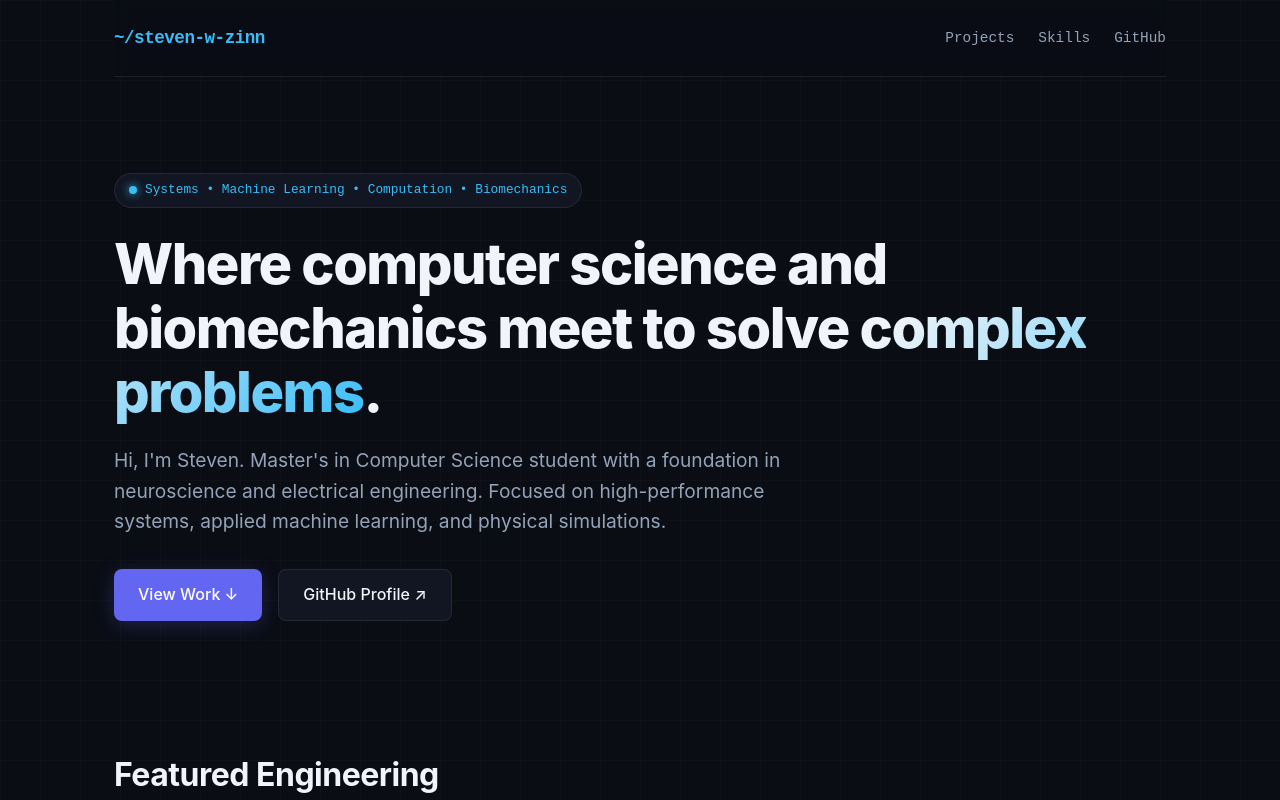
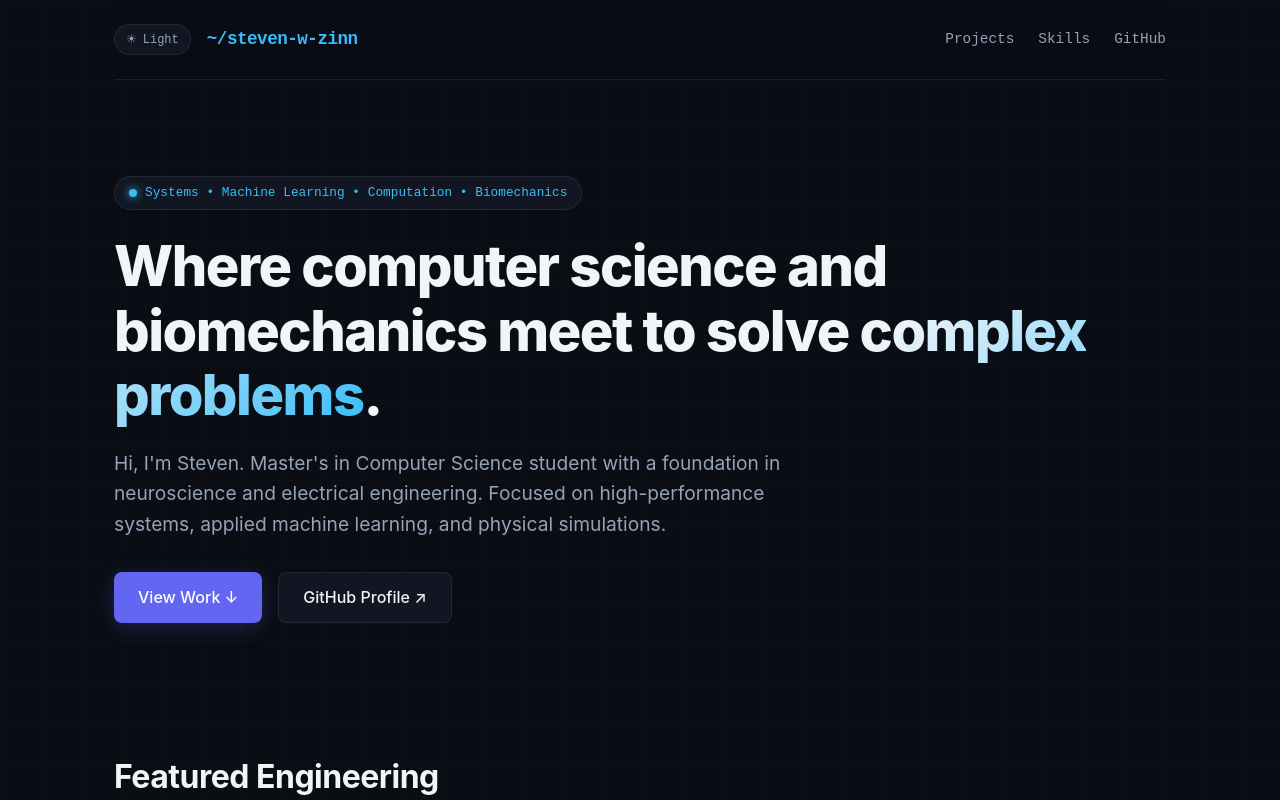
Before and after one commit to stovetop-z/stovetop-z.github.io, a React (Create React App) app: page / in a window 1280 px wide. Shown: the top 800 px of the page. Built offline with nearby package versions, Linux system fonts and the light colour scheme.

Commit message:
Light mode option.

```diff
--- a/src/App.css
+++ b/src/App.css
@@ -10,7 +10,31 @@
   --text-main: #f1f5f9;
   --text-muted: #94a3b8;
   --text-dim: #64748b;
+  --grid-line: rgba(255, 255, 255, 0.02);
+  --navbar-bg: rgba(10, 13, 20, 0.85);
+  --tag-bg: rgba(255, 255, 255, 0.04);
+  --tag-border: rgba(255, 255, 255, 0.04);
+  --shadow-card: rgba(0, 0, 0, 0.4);
   --font-mono: "Fira Code", "JetBrains Mono", monospace, monospace;
+}
+
+.theme-light {
+  --bg-primary: #f8fafc;
+  --bg-secondary: #eef2ff;
+  --bg-card: rgba(255, 255, 255, 0.82);
+  --border-color: rgba(15, 23, 42, 0.12);
+  --border-focus: rgba(79, 70, 229, 0.5);
+  --accent: #4f46e5;
+  --accent-glow: rgba(79, 70, 229, 0.2);
+  --accent-cyan: #0284c7;
+  --text-main: #172033;
+  --text-muted: #475569;
+  --text-dim: #64748b;
+  --grid-line: rgba(15, 23, 42, 0.06);
+  --navbar-bg: rgba(248, 250, 252, 0.88);
+  --tag-bg: rgba(15, 23, 42, 0.04);
+  --tag-border: rgba(15, 23, 42, 0.08);
+  --shadow-card: rgba(15, 23, 42, 0.12);
 }
 
 * {
@@ -28,6 +52,12 @@ body {
   overflow-x: hidden;
 }
 
+.app {
+  min-height: 100vh;
+  background-color: var(--bg-primary);
+  transition: background-color 0.25s ease, color 0.25s ease;
+}
+
 /* Background Grid Effect */
 .bg-grid {
   position: fixed;
@@ -37,10 +67,10 @@ body {
   height: 100vh;
   background-image: linear-gradient(
       to right,
-      rgba(255, 255, 255, 0.02) 1px,
+      var(--grid-line) 1px,
       transparent 1px
     ),
-    linear-gradient(to bottom, rgba(255, 255, 255, 0.02) 1px, transparent 1px);
+    linear-gradient(to bottom, var(--grid-line) 1px, transparent 1px);
   background-size: 40px 40px;
   pointer-events: none;
   z-index: 0;
@@ -65,7 +95,35 @@ body {
   position: sticky;
   top: 0;
   z-index: 100;
-  background-color: rgba(10, 13, 20, 0.85);
+  background-color: var(--navbar-bg);
+}
+
+.nav-left {
+  display: flex;
+  align-items: center;
+  gap: 16px;
+}
+
+.theme-toggle {
+  display: inline-flex;
+  align-items: center;
+  gap: 6px;
+  background: var(--bg-secondary);
+  color: var(--text-muted);
+  border: 1px solid var(--border-color);
+  border-radius: 9999px;
+  padding: 7px 11px;
+  font-family: var(--font-mono);
+  font-size: 0.75rem;
+  cursor: pointer;
+  transition: color 0.2s ease, border-color 0.2s ease, background-color 0.2s ease;
+}
+
+.theme-toggle:hover,
+.theme-toggle:focus-visible {
+  color: var(--text-main);
+  border-color: var(--accent);
+  outline: none;
 }
 
 .nav-brand {
@@ -255,7 +313,7 @@ body {
 .project-card:hover {
   transform: translateY(-4px);
   border-color: var(--border-focus);
-  box-shadow: 0 12px 30px rgba(0, 0, 0, 0.4);
+  box-shadow: 0 12px 30px var(--shadow-card);
 }
 
 .project-top {
@@ -294,11 +352,11 @@ body {
 .tech-tag {
   font-family: var(--font-mono);
   font-size: 0.75rem;
-  background: rgba(255, 255, 255, 0.04);
+  background: var(--tag-bg);
   color: var(--text-muted);
   padding: 4px 10px;
   border-radius: 4px;
-  border: 1px solid rgba(255, 255, 255, 0.04);
+  border: 1px solid var(--tag-border);
 }
 
 .project-links {
--- a/src/App.js
+++ b/src/App.js
@@ -70,6 +70,7 @@ const PROJECTS = [
 
 export default function App() {
   const [filter, setFilter] = useState("all");
+  const [isLightMode, setIsLightMode] = useState(false);
 
   const filteredProjects =
     filter === "all"
@@ -77,12 +78,24 @@ export default function App() {
       : PROJECTS.filter((p) => p.category === filter);
 
   return (
-    <div>
+    <div className={isLightMode ? "app theme-light" : "app"}>
       <div className="bg-grid" />
       <div className="portfolio-container">
         {/* Navigation Bar */}
         <header className="navbar">
-          <div className="nav-brand">~/steven-w-zinn</div>
+          <div className="nav-left">
+            <button
+              className="theme-toggle"
+              type="button"
+              onClick={() => setIsLightMode((current) => !current)}
+              aria-label={isLightMode ? "Switch to dark mode" : "Switch to light mode"}
+              aria-pressed={isLightMode}
+            >
+              <span aria-hidden="true">{isLightMode ? "☾" : "☀"}</span>
+              <span>{isLightMode ? "Dark" : "Light"}</span>
+            </button>
+            <div className="nav-brand">~/steven-w-zinn</div>
+          </div>
           <nav className="nav-links">
             <a href="#projects">Projects</a>
             <a href="#skills">Skills</a>
```
